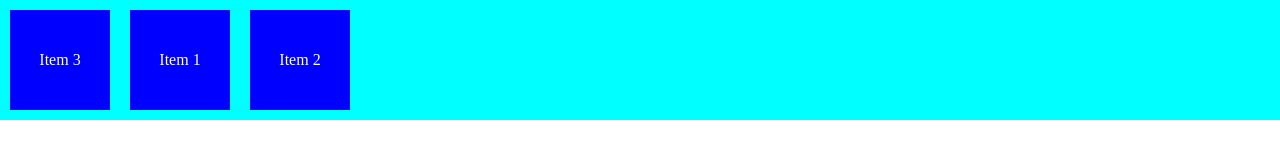
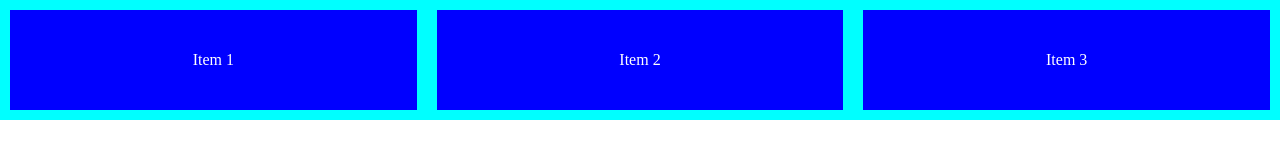
Before and after one commit to codeWithAshith/Css-Flexbox, a plain HTML site: page index.html in a window 1280 px wide. Drawn offline with Linux system fonts and the light colour scheme.

Commit message:
8. Flex grow shirnk basics

```diff
--- a/style.css
+++ b/style.css
@@ -14,6 +14,12 @@
 /* flex item */
 
 .item {
+  /* flex-basis: 100px; */
+  /* for shrink */
+  /* flex-basis: 400px; */
+
+  /* flex grow, shrink and shirt in one property */
+  flex: 1 0 100px;
   height: 100px;
   width: 100px;
   background-color: blue;
@@ -25,13 +31,18 @@
 }
 
 .item:nth-child(1) {
-  order: 2;
+  /* flex-basis: 200px; */
+  /* flex-grow: 2; */
+  /* flex-shrink: 2; */
 }
 
 .item:nth-child(2) {
-  order: 3;
+  /* flex-grow: 1; */
+  /* flex-shrink: 1; */
 }
 
 .item:nth-child(3) {
-  order: 1;
+  /* flex-basis: 400px; */
+  /* flex-grow: 3; */
+  /* flex-shrink: 3; */
 }
```
